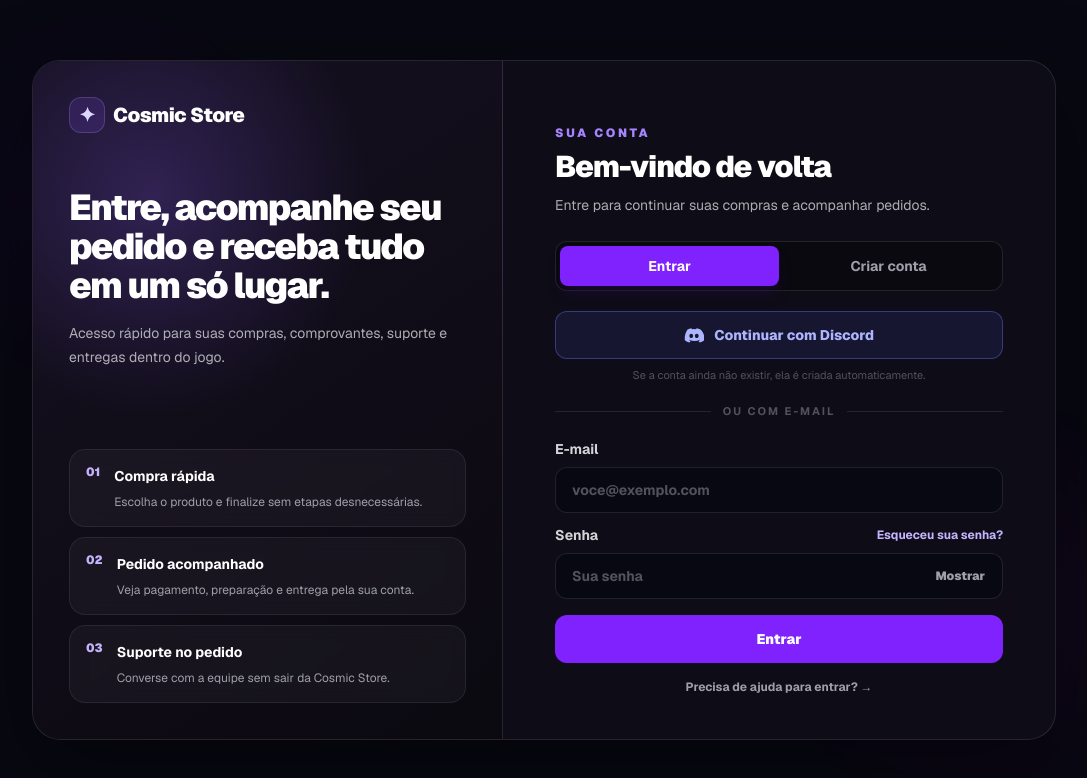
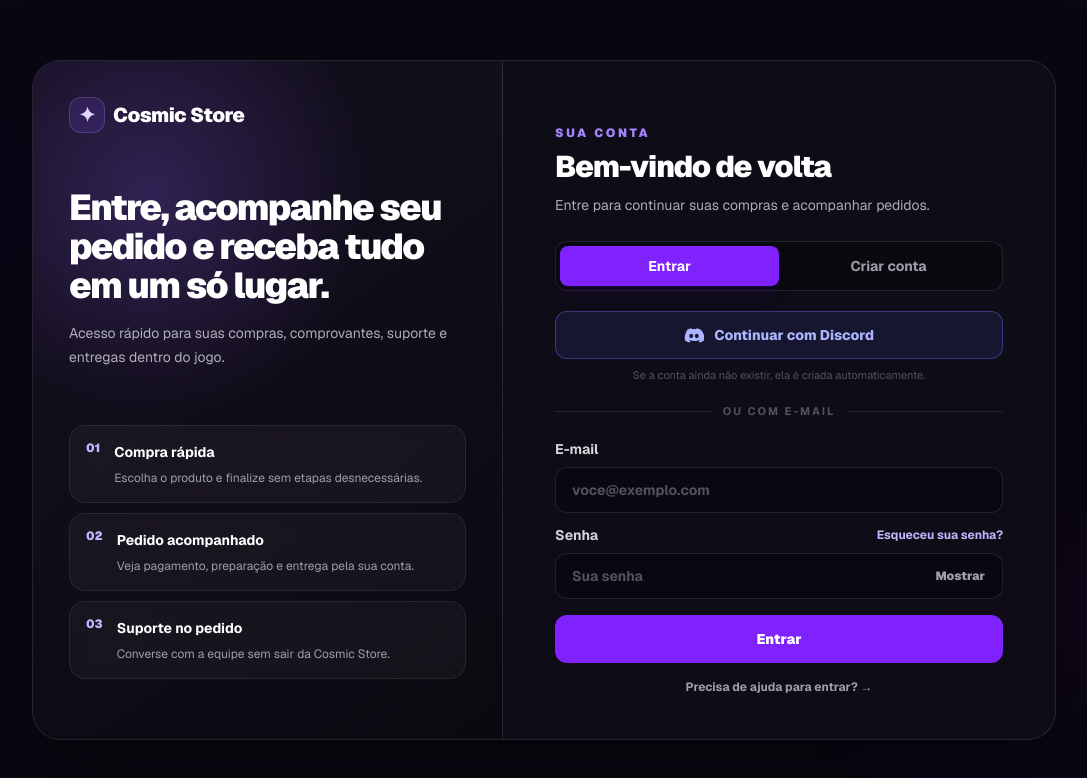
Before and after one commit to joaolucascorrea8-cell/cosmic-store-Atualizado, a Next.js app: page /login in a window 1280 px wide. Shown: the top 778 px of the page, without its empty margins (96-1183 px from the left). Built offline with nearby package versions, Linux system fonts and the light colour scheme; no server answers.

Commit message:
Corrige espacamento da tela de login

```diff
--- a/app/login/page.tsx
+++ b/app/login/page.tsx
@@ -381,7 +381,7 @@ export default function LoginPage() {
             </p>
           </div>
 
-          <div className="mt-auto grid gap-2.5 pt-10">
+          <div className="mt-14 grid gap-2.5">
             {[
               [
                 "01",
```
